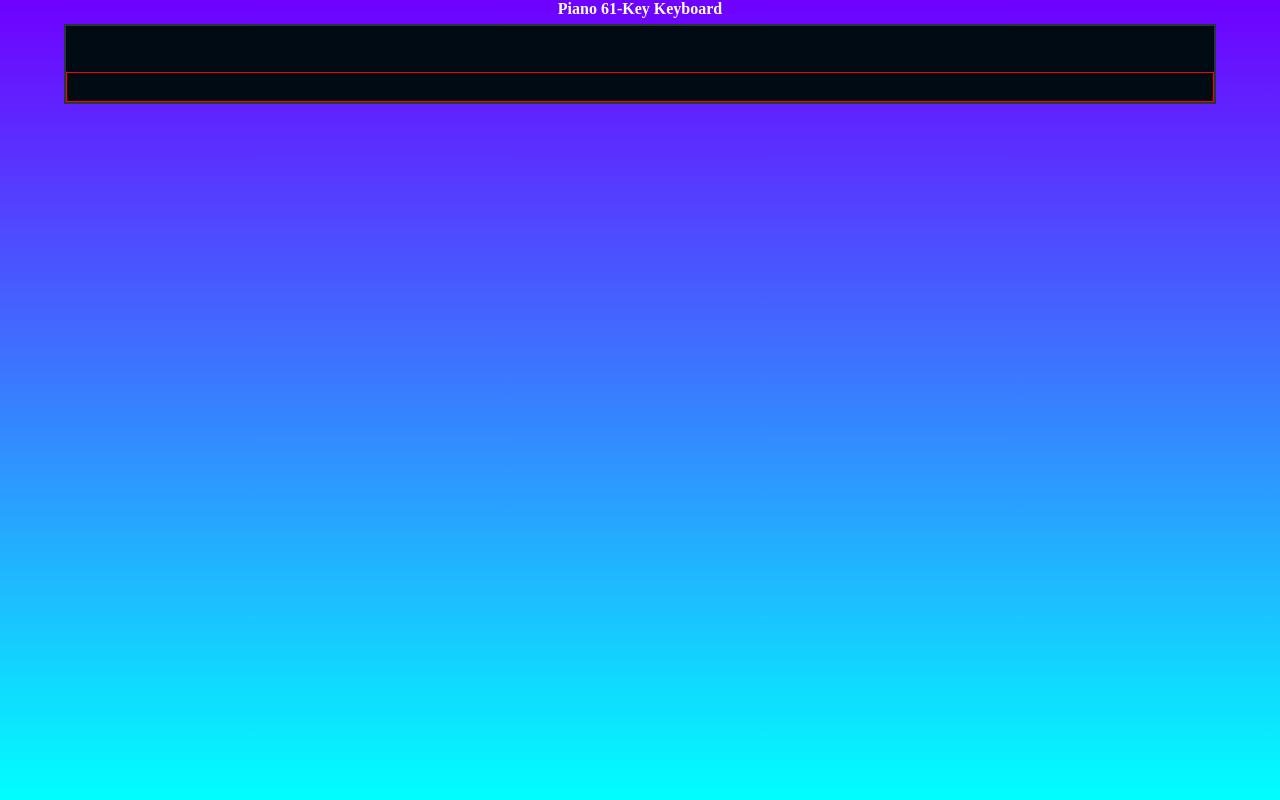
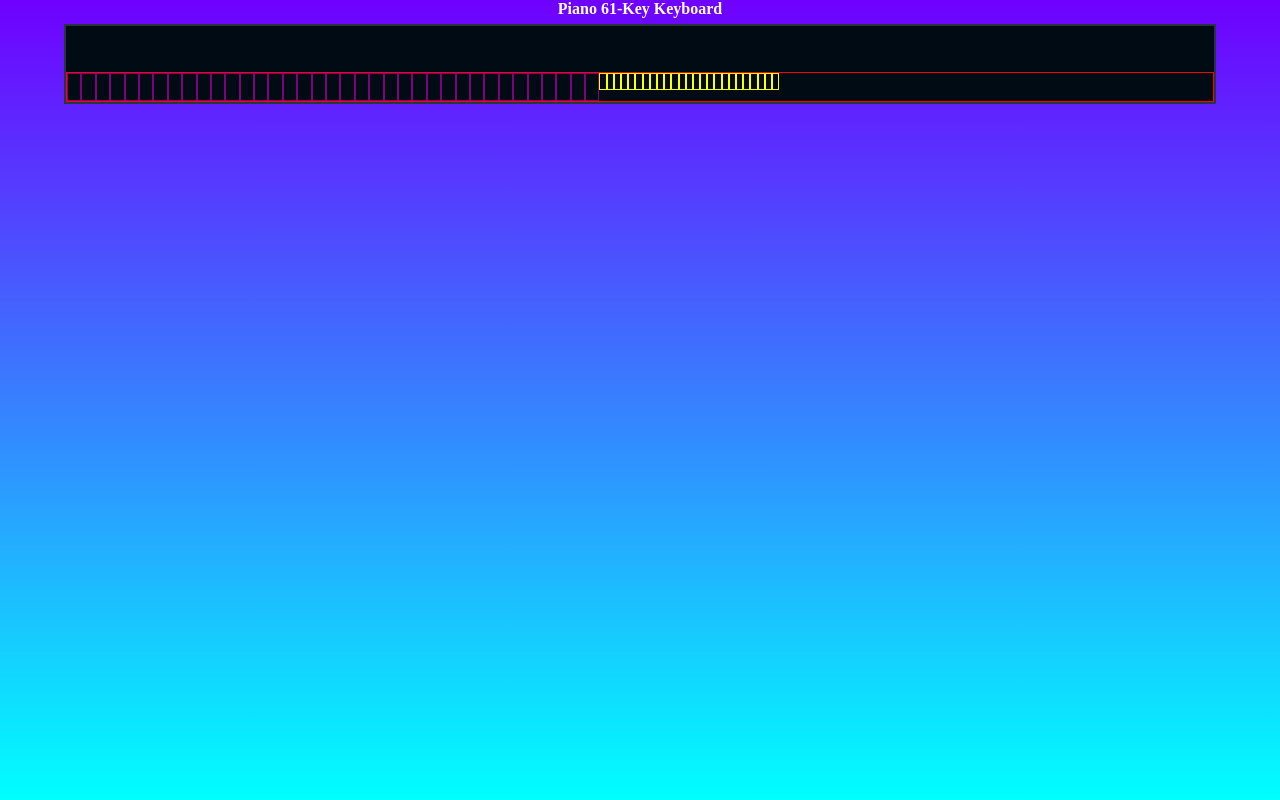
Before and after one commit to webspider02/piano61key, a plain HTML site: page index.html in a window 1280 px wide. Drawn offline with Linux system fonts and the light colour scheme.

Commit message:
white/black keys

```diff
--- a/index.html
+++ b/index.html
@@ -7,17 +7,18 @@
         <meta name="viewport" content="width=device-width, initial-scale=1.0">
 
         <link rel="stylesheet" href="styles/main.css">
+        <link rel="stylesheet" href="styles/keys.css">
     </head>
     <body>
         <div id="wrapper">
             <h4>Piano 61-Key Keyboard</h4>
             <div id="piano-card">
                <div id="options" class="piano-parts"></div>
-               <div id="piano-keyboard" class="piano-parts"></div>
+               <div id="piano-keyboard" class="piano-parts"><div class="white-key"></div></div>
             </div>
 
         </div>
 
-        <!-- <script src="javascript/keyboard.js"></script> -->
+        <script src="javascript/keyboard.js"></script>
     </body>
 </html>
--- a/javascript/keyboard.js
+++ b/javascript/keyboard.js
@@ -1,8 +1,17 @@
 let key;
 const path = document.querySelector("div#wrapper > div#piano-card > div#piano-keyboard");
 
-// Creating the keys
-for(let i=0; i<61; i++) {
+// Creating white keys
+for(let i=0; i<36; i++) {
     key = document.createElement("div");
-    path.appendChild("key");
+    key.classList.add("white-key");
+    //key.classList.add("key");
+    path.appendChild(key);
 }
+
+// Black keys
+for(let j=0; j<25; j++) {
+    key = document.createElement("div");
+    key.classList.add("black-key");
+    path.appendChild(key);
+}
--- /dev/null
+++ b/styles/keys.css
@@ -0,0 +1,5 @@
+div#wrapper > div#piano-card > div#piano-keyboard > div.white-key {
+    height:100%;
+    width: 0.9em;          /* 14.4px for 16 font-size */
+    border:1px solid purple;
+}
--- a/styles/main.css
+++ b/styles/main.css
@@ -33,8 +33,8 @@ div#wrapper > div#piano-card {
     height: 5em;
     border:2px solid var(--piano-border-color);
     margin: 6px auto;
-    display: flex;
-    flex-direction: column;
+    /* display: flex;
+    flex-direction: column; */
 }
 
 div#wrapper > div#piano-card > div#options {
@@ -43,6 +43,24 @@ div#wrapper > div#piano-card > div#options {
 }
 
 div#wrapper > div#piano-card > div#piano-keyboard {
-    border:1px solid red;
+    border:0.1px solid red;
     height: 40%;
+    display:flex;
+    flex-direction:row;
+    flex-wrap: no-wrap;
 }
+
+div#wrapper > div#piano-card > div#piano-keyboard > div.white-key {
+    height:100%;
+    width: 0.9em;          /* 14.4px for 16 font-size */
+    width:14.4px;
+    border:0.1px solid black;
+    z-index: 1;
+}
+
+div#wrapper > div#piano-card > div#piano-keyboard > div.black-key {
+    z-index: 2;
+    width: 7.2px;
+    height: 60%;
+    border:1px solid yellow;
+}
```
